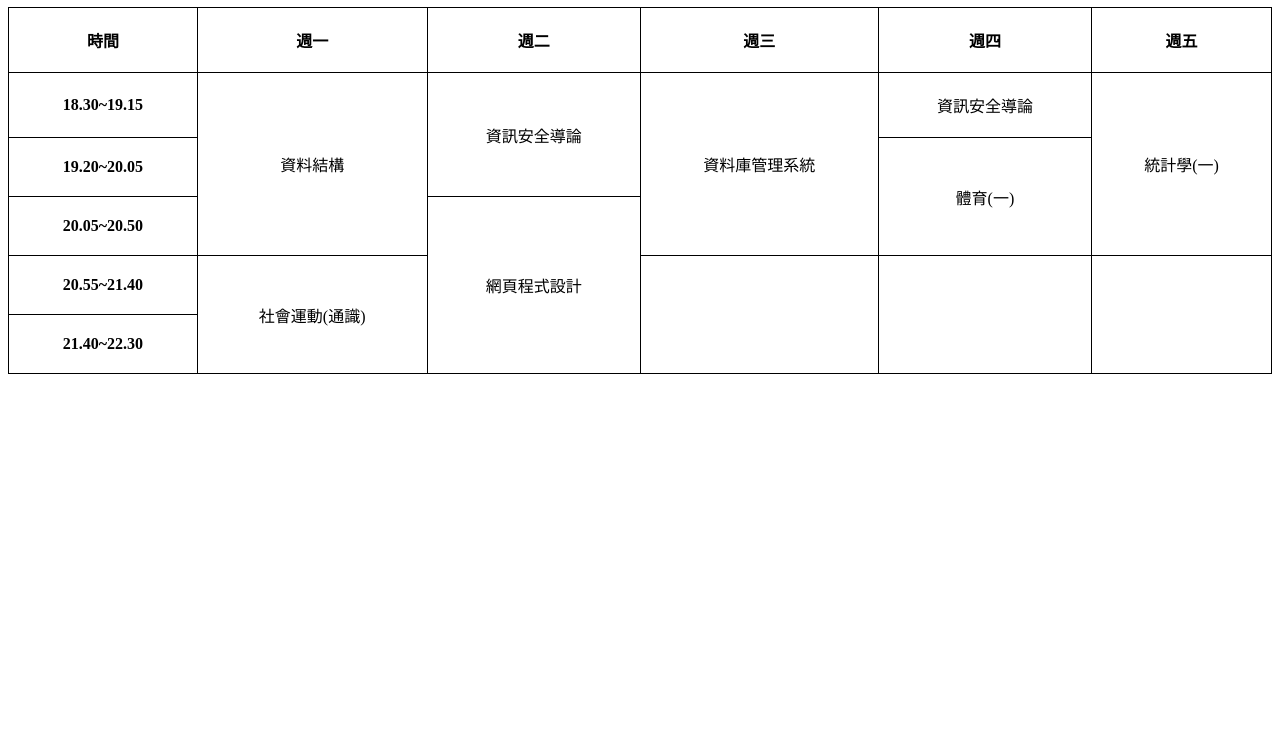
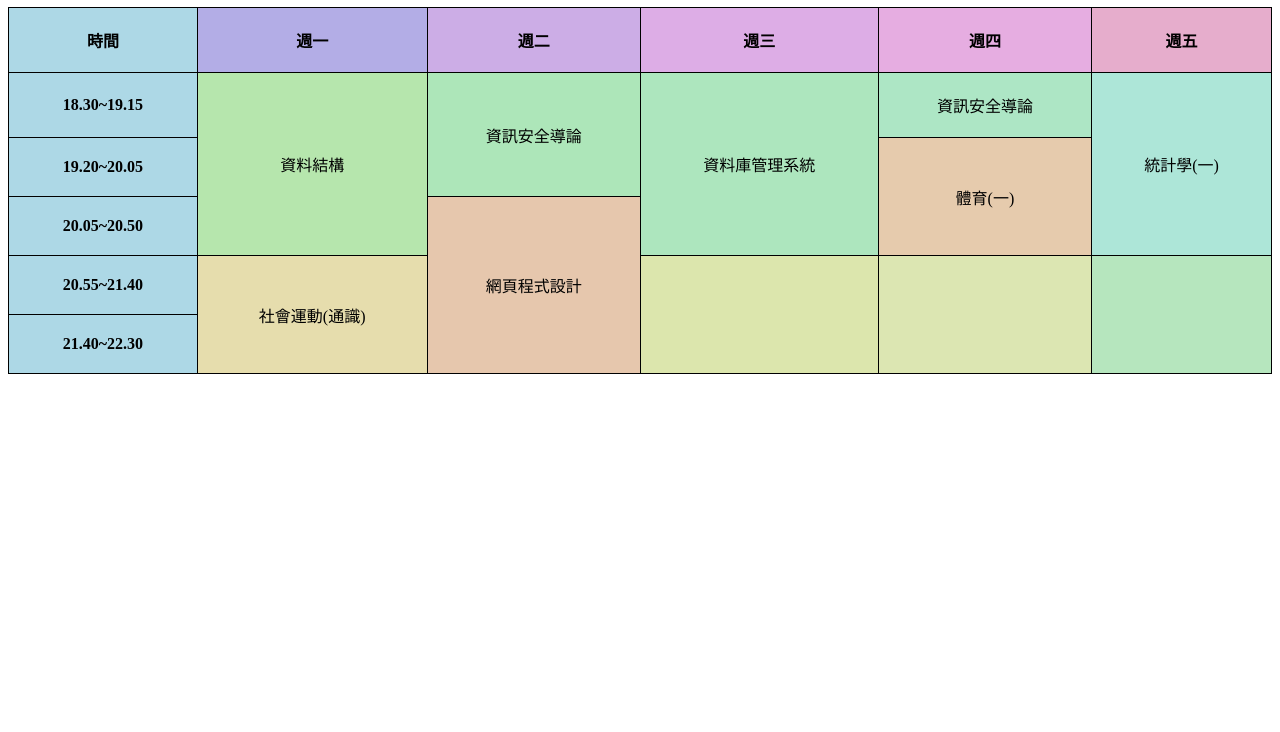
Before and after one commit to WengSungChan/987, a plain HTML site: page index.html in a window 1280 px wide. Shown: the part 68-800 px from the top of the page. Drawn offline with Linux system fonts and the light colour scheme.

Commit message:
Add files via upload

```diff
--- a/index.html
+++ b/index.html
@@ -1,3 +1,4 @@
+
 <table class="table" style="width:100%">
     <thead class="thead-dark">
             <style>
@@ -9,57 +10,58 @@
                       padding: 20px;
                       text-align: center;
                     }
+
                     </style>
                     </head>
                     <body>
-    <h1>我的課程表</h1>
+    <h1 style=text-align:center>我的課程表</h1>
 
       <tr>
-        <th scope="col">時間</th>
-        <th scope="col">週一</th>
-        <th scope="col">週二</th>
-        <th scope="col">週三</th>
-        <th scope="col">週四</th>
-        <th scope="col">週五</th>
+        <th style=background-color:lightblue scope="col" >時間</th>
+        <th style=background-color:rgb(179,173,230)  scope="col">週一</th>
+        <th style=background-color:rgb(204,173,230) scope="col">週二</th>
+        <th style=background-color:rgb(221,173,230) scope="col">週三</th>
+        <th style=background-color:rgb(230,173,225) scope="col">週四</th>
+        <th style=background-color:rgb(230,173,204) scope="col">週五</th>
 
       </tr>
     </thead>
     <tbody>
       <tr>
-        <th scope="row">18.30~19.15</th>
-        <td rowspan="3" >資料結構</td>
-        <td rowspan="2">資訊安全導論</td>
-        <td rowspan="3">資料庫管理系統</td>
-        <td>資訊安全導論</td>
-        <td rowspan="3">統計學(一)</td>
+        <th style=background-color:lightblue scope="row">18.30~19.15</th>
+        <td style=background-color:rgb(182,230,173) rowspan="3" >資料結構</td>
+        <td style=background-color:rgb(173,230,185) rowspan="2">資訊安全導論</td>
+        <td style=background-color:rgb(173,230,190) rowspan="3">資料庫管理系統</td>
+        <td style=background-color:rgb(173,230,197)>資訊安全導論</td>
+        <td style=background-color:rgb(173,230,216) rowspan="3">統計學(一)</td>
 
 
       </tr>
       <tr>
-        <th scope="row">19.20~20.05</th>
+        <th style=background-color:lightblue scope="row">19.20~20.05</th>
 
-        <td rowspan="2">體育(一)</td>
+        <td style=background-color:rgb(230,203,173) rowspan="2">體育(一)</td>
 
       </tr>
       <tr>
-        <th scope="row">20.05~20.50</th>
+        <th style=background-color:lightblue scope="row">20.05~20.50</th>
 
-        <td rowspan="3">網頁程式設計</td>
+        <td style=background-color:rgb(230,199,173) rowspan="3">網頁程式設計</td>
 
 
       </tr>
       <tr>
-        <th scope="row">20.55~21.40</th>
+        <th style=background-color:lightblue scope="row">20.55~21.40</th>
 
-        <td rowspan="3">社會運動(通識)</td>
-        <td rowspan="2"></td>
-        <td rowspan="2"></td>
-        <td rowspan="2"></td>
+        <td style=background-color:rgb(230,221,173) rowspan="3">社會運動(通識)</td>
+        <td style=background-color:rgb(220,230,173) rowspan="2"></td>
+        <td style=background-color:rgb(220,230,178) rowspan="2"></td>
+        <td style=background-color:rgb(182,230,190) rowspan="2"></td>
 
 
 
       </tr>
       <tr>
-        <th scope="row">21.40~22.30</th>
+        <th style=background-color:lightblue scope="row">21.40~22.30</th>
 
       </tr>
```
